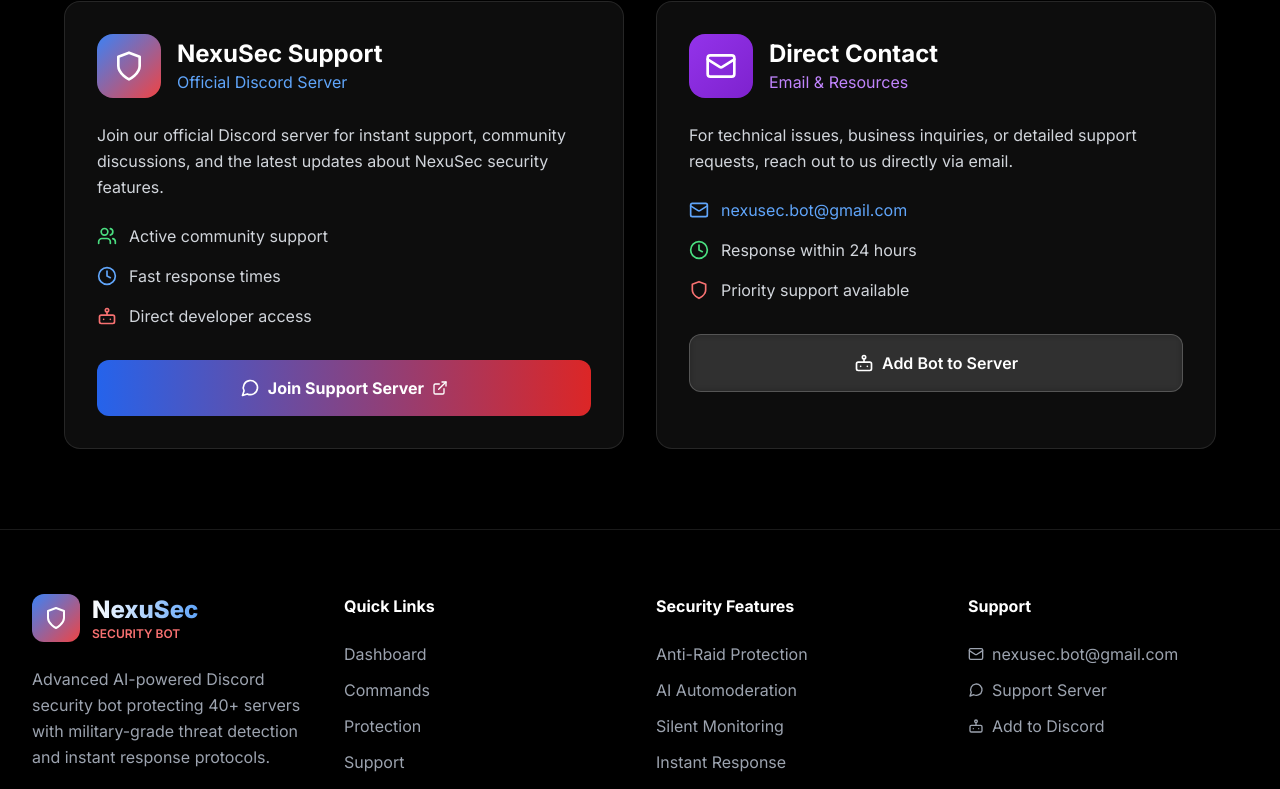
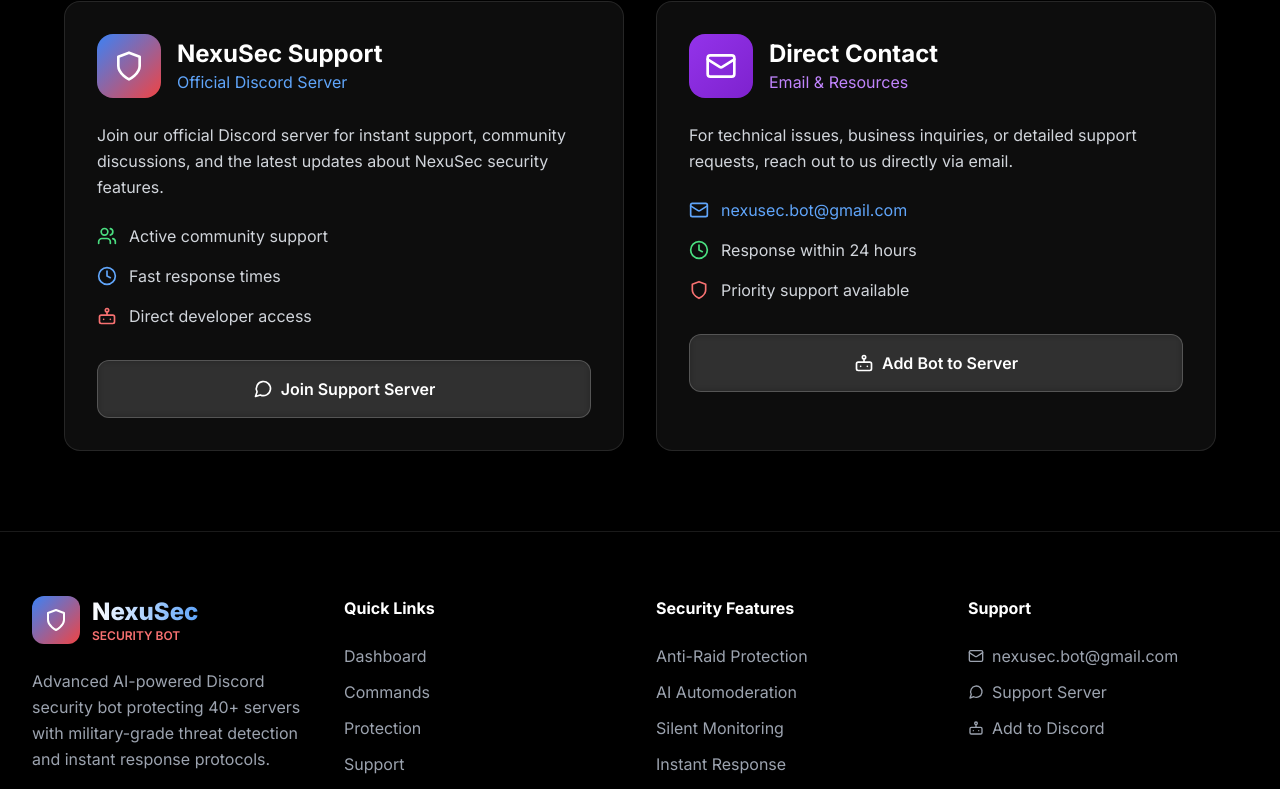
Before and after one commit to sijaan1129/gg, a React (Vite) app: page / in a window 1280 px wide. Shown: the part 4979-5768 px from the top of the page. Built offline with nearby package versions, Linux system fonts and the light colour scheme.

Commit message:
Copy Add Bot Button for Support Server

```diff
--- a/src/components/Support.tsx
+++ b/src/components/Support.tsx
@@ -2,14 +2,14 @@ import React from 'react';
 import { MessageCircle, Mail, Clock, Users, Shield, Bot, ExternalLink } from 'lucide-react';
 
 const Support = () => {
-  const handleSupportServer = (e: React.MouseEvent) => {
+  const handleSupportServer = () => {
     const supportUrl = 'https://discord.gg/QZqmjsbgUJ';
-    window.open(supportUrl, '_blank');
+    window.open(supportUrl, '_blank', 'noopener,noreferrer');
   };
 
-  const handleInviteBot = (e: React.MouseEvent) => {
+  const handleInviteBot = () => {
     const botInviteUrl = 'https://discord.com/oauth2/authorize?client_id=1311163553763426427';
-    window.open(botInviteUrl, '_blank');
+    window.open(botInviteUrl, '_blank', 'noopener,noreferrer');
   };
 
   return (
@@ -66,11 +66,10 @@ const Support = () => {
 
             <button
               onClick={handleSupportServer}
-              className="w-full bg-gradient-to-r from-blue-600 to-red-600 hover:from-blue-700 hover:to-red-700 text-white font-bold px-8 py-4 rounded-xl transition-all duration-300 hover:scale-105 hover:shadow-2xl flex items-center justify-center gap-2"
+              className="w-full bg-white/10 hover:bg-white/20 backdrop-blur-sm border border-white/20 text-white font-semibold px-8 py-4 rounded-xl transition-all duration-300 hover:scale-105 flex items-center justify-center gap-2"
             >
               <MessageCircle className="h-5 w-5" />
               Join Support Server
-              <ExternalLink className="h-4 w-4" />
             </button>
           </div>
 
```
